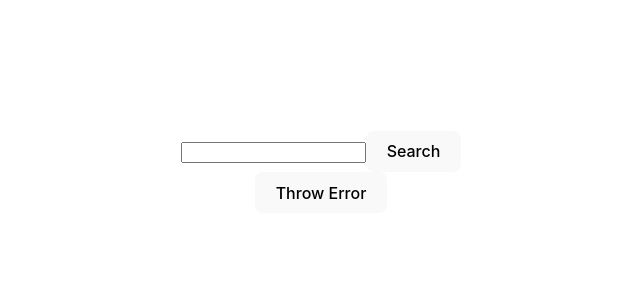
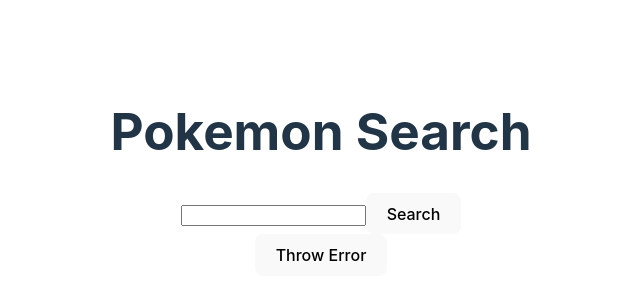
Before and after one commit to webj0ker/react, a React (Vite) app: page / in a window 1280 px wide. Shown: the part 228-528 px from the top of the page, without its empty margins (319-959 px from the left). Built offline with nearby package versions, Linux system fonts and the light colour scheme.

Commit message:
refactor: project structure

```diff
--- a/src/App.tsx
+++ b/src/App.tsx
@@ -1,7 +1,6 @@
 import { Component } from 'react';
-import SearchBar from './components/SearchBar';
-import SearchResults from './components/SearchResults';
-import Spinner from './components/Spinner/Spinner';
+import Header from './components/Header/Header';
+import Results from './components/Results/Results';
 import './App.css';
 
 class App extends Component {
@@ -43,13 +42,14 @@
 
     return (
       <div>
-        <SearchBar onSearch={this.handleSearch} />
-        {loading ? (
-          <Spinner />
-        ) : (
-          <SearchResults results={results} error={error} />
-        )}
-        <button onClick={this.throwError}>Throw Error</button>
+        <Header />
+        <Results
+          results={results}
+          error={error}
+          loading={loading}
+          onSearch={this.handleSearch}
+          throwError={this.throwError}
+        />
       </div>
     );
   }
--- /dev/null
+++ b/src/components/Card/Card.tsx
@@ -0,0 +1,21 @@
+import { Component } from 'react';
+
+interface CardProps {
+  name: string;
+  url?: string;
+}
+
+class Card extends Component<CardProps> {
+  render() {
+    const { name, url } = this.props;
+
+    return (
+      <div className="card">
+        <h3>{name}</h3>
+        {url && <p>URL: {url}</p>}
+      </div>
+    );
+  }
+}
+
+export default Card;
--- /dev/null
+++ b/src/components/CardList/CardList.tsx
@@ -0,0 +1,22 @@
+import { Component } from 'react';
+import Card from '../Card/Card';
+
+interface CardListProps {
+  results: { name: string; url?: string }[];
+}
+
+class CardList extends Component<CardListProps> {
+  render() {
+    const { results } = this.props;
+
+    return (
+      <div className="card-list">
+        {results.map((result, index) => (
+          <Card key={index} name={result.name} url={result.url} />
+        ))}
+      </div>
+    );
+  }
+}
+
+export default CardList;
--- /dev/null
+++ b/src/components/Header/Header.tsx
@@ -0,0 +1,13 @@
+import { Component } from 'react';
+
+class Header extends Component {
+  render() {
+    return (
+      <header>
+        <h1>Pokemon Search</h1>
+      </header>
+    );
+  }
+}
+
+export default Header;
--- /dev/null
+++ b/src/components/Results/Results.tsx
@@ -0,0 +1,32 @@
+import { Component } from 'react';
+import SearchBar from '../SearchBar';
+import SearchResults from '../SearchResults/SearchResults';
+import Spinner from '../Spinner/Spinner';
+
+interface ResultsProps {
+  results: { name: string; url?: string }[];
+  error?: string;
+  loading: boolean;
+  onSearch: (searchTerm: string) => void;
+  throwError: () => void;
+}
+
+class Results extends Component<ResultsProps> {
+  render() {
+    const { results, error, loading, onSearch, throwError } = this.props;
+
+    return (
+      <main>
+        <SearchBar onSearch={onSearch} />
+        {loading ? (
+          <Spinner />
+        ) : (
+          <SearchResults results={results} error={error} />
+        )}
+        <button onClick={throwError}>Throw Error</button>
+      </main>
+    );
+  }
+}
+
+export default Results;
--- a/src/components/SearchResults.tsx
+++ b/src/components/SearchResults/SearchResults.tsx
@@ -1,4 +1,5 @@
 import { Component } from 'react';
+import CardList from '../CardList/CardList';
 
 interface SearchResultsProps {
   results: { name: string; url?: string }[];
@@ -13,16 +14,7 @@
       return <div>Error: {error}</div>;
     }
 
-    return (
-      <div>
-        {results.map((result, index) => (
-          <div key={index}>
-            <h3>{result.name}</h3>
-            {result.url && <p>URL: {result.url}</p>}
-          </div>
-        ))}
-      </div>
-    );
+    return <CardList results={results} />;
   }
 }
 
```
